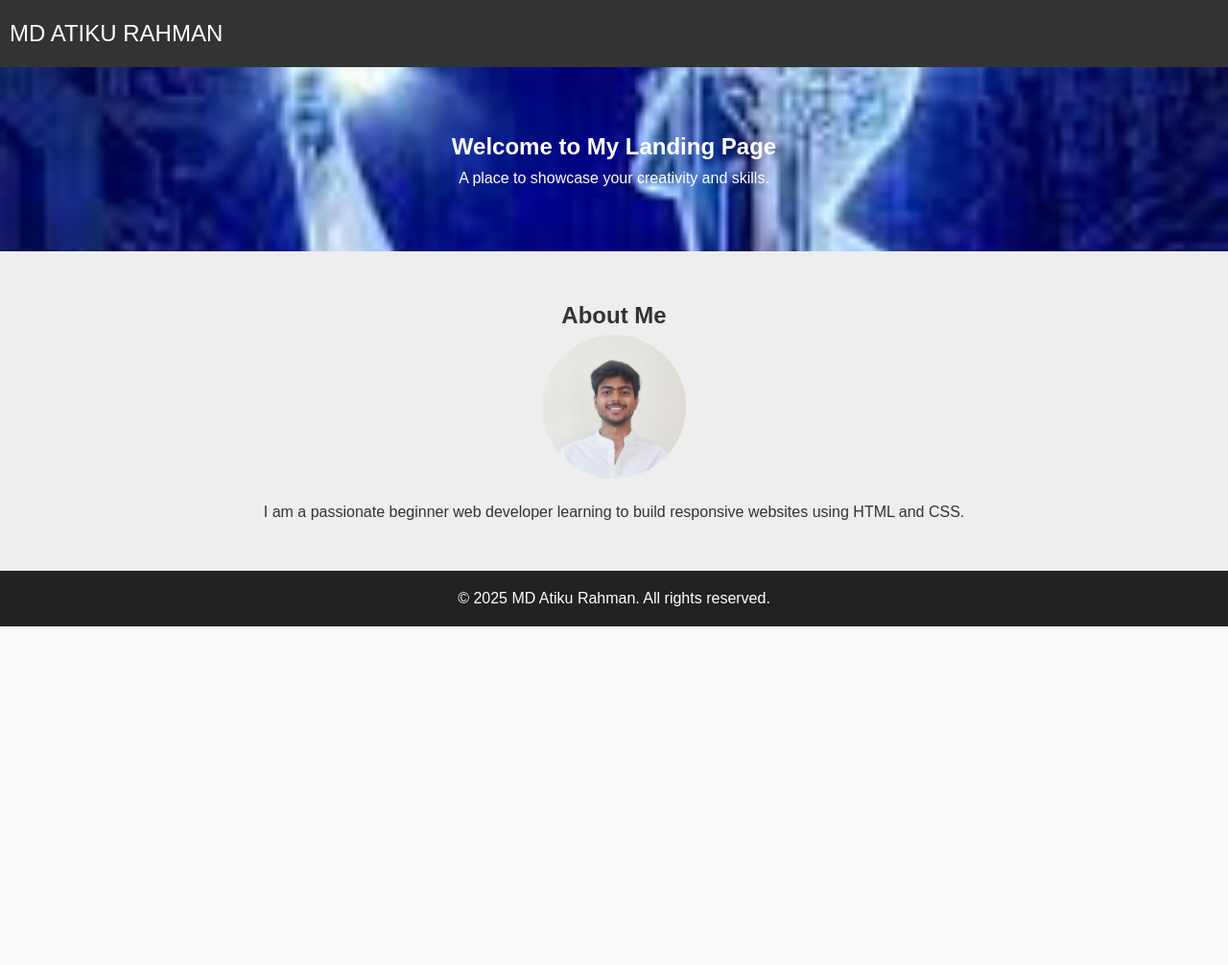
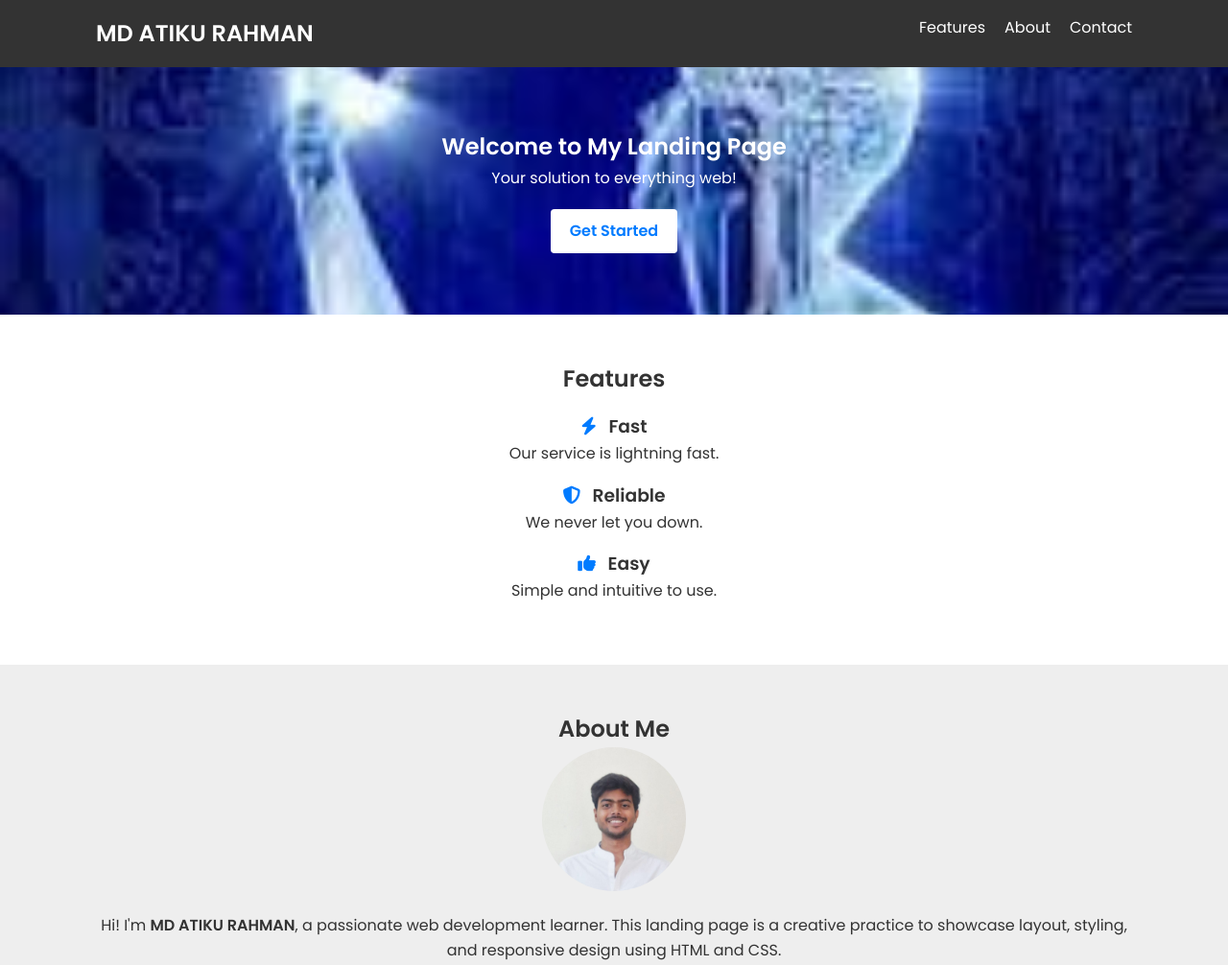
Before and after one commit to mygame02042005-beep/landingpgs, a plain HTML site: page index.html in a window 1280 px wide. Shown: the top 1006 px of the page at 96% size. Before the commit the page ends 800 px from the top, so only its background shows below. Drawn offline with Linux system fonts and the light colour scheme.

Commit message:
Update index.html

```diff
--- a/index.html
+++ b/index.html
@@ -3,31 +3,83 @@
 <head>
   <meta charset="UTF-8" />
   <meta name="viewport" content="width=device-width, initial-scale=1.0"/>
-  <title>Landing Page</title>
+  <title>MD ATIKU RAHMAN - Landing Page</title>
+
+  <!-- Google Fonts -->
+  <link href="https://fonts.googleapis.com/css2?family=Poppins:wght@400;600&display=swap" rel="stylesheet">
+
+  <!-- Font Awesome -->
+  <script src="https://kit.fontawesome.com/a076d05399.js" crossorigin="anonymous"></script>
+
+  <!-- CSS -->
   <link rel="stylesheet" href="style.css" />
 </head>
 <body>
+
   <header>
-    <div class="logo">MD ATIKU RAHMAN</div>
+    <div class="container">
+      <h1 class="logo">MD ATIKU RAHMAN</h1>
+      <nav>
+        <ul>
+          <li><a href="#features">Features</a></li>
+          <li><a href="#about">About</a></li>
+          <li><a href="#contact">Contact</a></li>
+        </ul>
+      </nav>
+    </div>
   </header>
 
   <section class="hero">
-    <div class="hero-content">
-      <h1>Welcome to My Landing Page</h1>
-      <p>A place to showcase your creativity and skills.</p>
+    <div class="container">
+      <h2>Welcome to My Landing Page</h2>
+      <p>Your solution to everything web!</p>
+      <a href="#contact" class="btn">Get Started</a>
     </div>
   </section>
 
-  <section class="about">
-    <h2>About Me</h2>
-    <div class="about-content">
+  <section id="features" class="features">
+    <div class="container">
+      <h2>Features</h2>
+      <div class="feature-box">
+        <h3><i class="fas fa-bolt"></i> Fast</h3>
+        <p>Our service is lightning fast.</p>
+      </div>
+      <div class="feature-box">
+        <h3><i class="fas fa-shield-alt"></i> Reliable</h3>
+        <p>We never let you down.</p>
+      </div>
+      <div class="feature-box">
+        <h3><i class="fas fa-thumbs-up"></i> Easy</h3>
+        <p>Simple and intuitive to use.</p>
+      </div>
+    </div>
+  </section>
+
+  <section id="about" class="about">
+    <div class="container">
+      <h2>About Me</h2>
       <img src="images/profile.jpg" alt="MD Atiku Rahman" class="profile-img">
-      <p>I am a passionate beginner web developer learning to build responsive websites using HTML and CSS.</p>
+      <p>Hi! I'm <strong>MD ATIKU RAHMAN</strong>, a passionate web development learner. This landing page is a creative practice to showcase layout, styling, and responsive design using HTML and CSS.</p>
+    </div>
+  </section>
+
+  <section id="contact" class="contact">
+    <div class="container">
+      <h2>Contact Us</h2>
+      <form action="#" method="post">
+        <input type="text" placeholder="Your Name" required>
+        <input type="email" placeholder="Your Email" required>
+        <textarea rows="4" placeholder="Your Message" required></textarea>
+        <button type="submit" class="btn">Send Message</button>
+      </form>
     </div>
   </section>
 
   <footer>
-    <p>© 2025 MD Atiku Rahman. All rights reserved.</p>
+    <div class="container">
+      <p>&copy; 2025 MD ATIKU RAHMAN. All rights reserved.</p>
+    </div>
   </footer>
+
 </body>
 </html>
```
